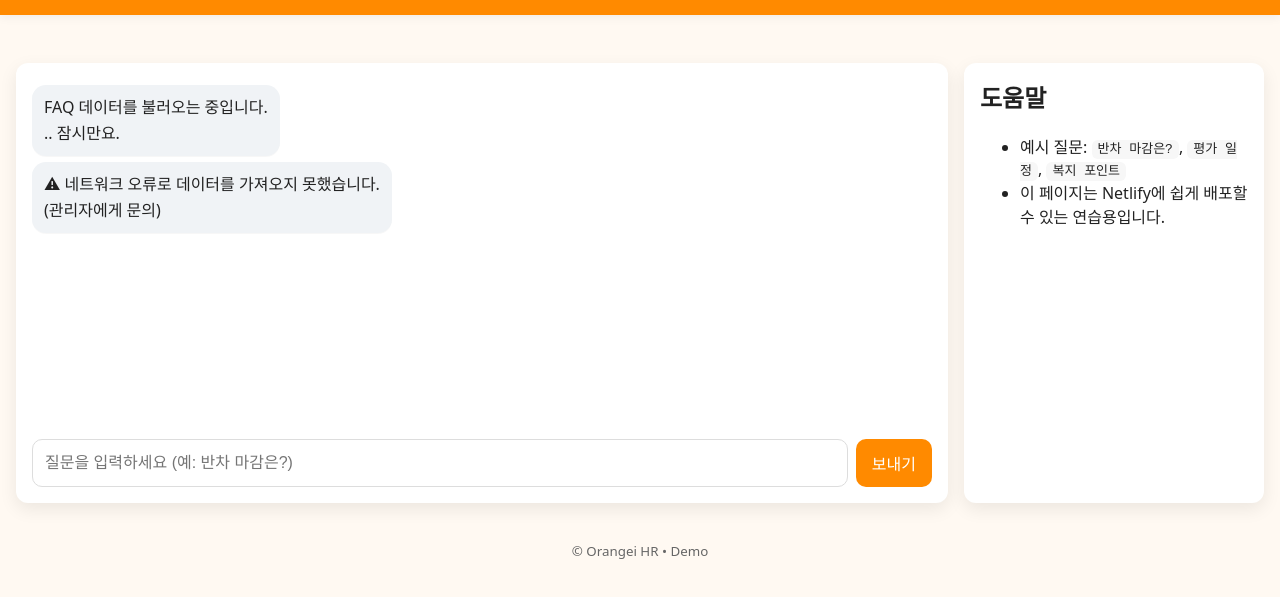
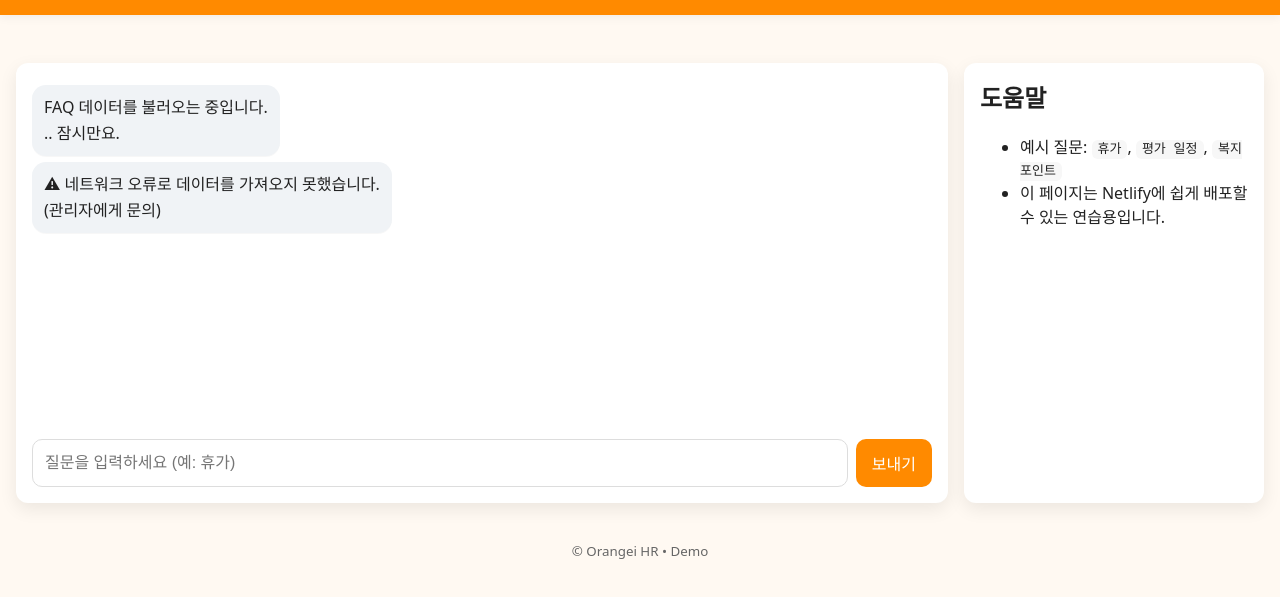
Before and after one commit to jagyu84-stack/ojtchat, a plain HTML site: page index.html in a window 1280 px wide. Shown: the part 99-696 px from the top of the page. Drawn offline with Linux system fonts and the light colour scheme; no server answers.

Commit message:
Update placeholder and example question in index.html

```diff
--- a/index.html
+++ b/index.html
@@ -27,7 +27,7 @@
 
       <form id="chat-form" autocomplete="off" class="chat-form">
         <input id="user-input" type="text"
-               placeholder="질문을 입력하세요 (예: 반차 마감은?)"
+               placeholder="질문을 입력하세요 (예: 휴가)"
                aria-label="채팅 입력" />
         <button type="submit" id="send-btn">보내기</button>
       </form>
@@ -36,7 +36,7 @@
     <aside class="tips">
       <h2>도움말</h2>
       <ul>
-        <li>예시 질문: <code>반차 마감은?</code>, <code>평가 일정</code>, <code>복지 포인트</code></li>
+        <li>예시 질문: <code>휴가</code>, <code>평가 일정</code>, <code>복지 포인트</code></li>
         <li>이 페이지는 Netlify에 쉽게 배포할 수 있는 연습용입니다.</li>
       </ul>
     </aside>
```
